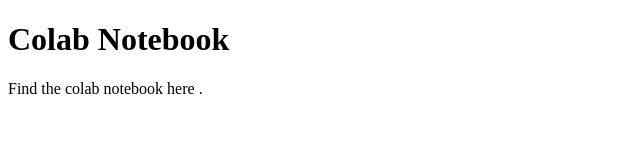
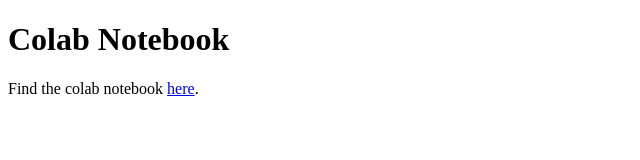
Before and after one commit to lihengcao/when2meet-to-csv, a plain HTML site: page docs/index.html in a window 1280 px wide. Shown: the full height of the page, 0-640 px from the left. Drawn offline with Linux system fonts and the light colour scheme.

Commit message:
Fixed typo
changed ref to href

```diff
--- a/docs/index.html
+++ b/docs/index.html
@@ -10,7 +10,7 @@
 
 <body>
 <h1>Colab Notebook</h1>
-Find the colab notebook <a ref="https://github.com/caoliheng/when2meet-to-csv/blob/main/when2meet_to_csv.ipynb"> here </a>.
+Find the colab notebook <a href="https://github.com/caoliheng/when2meet-to-csv/blob/main/when2meet_to_csv.ipynb">here</a>.
 
 </body>
 </html>
```
